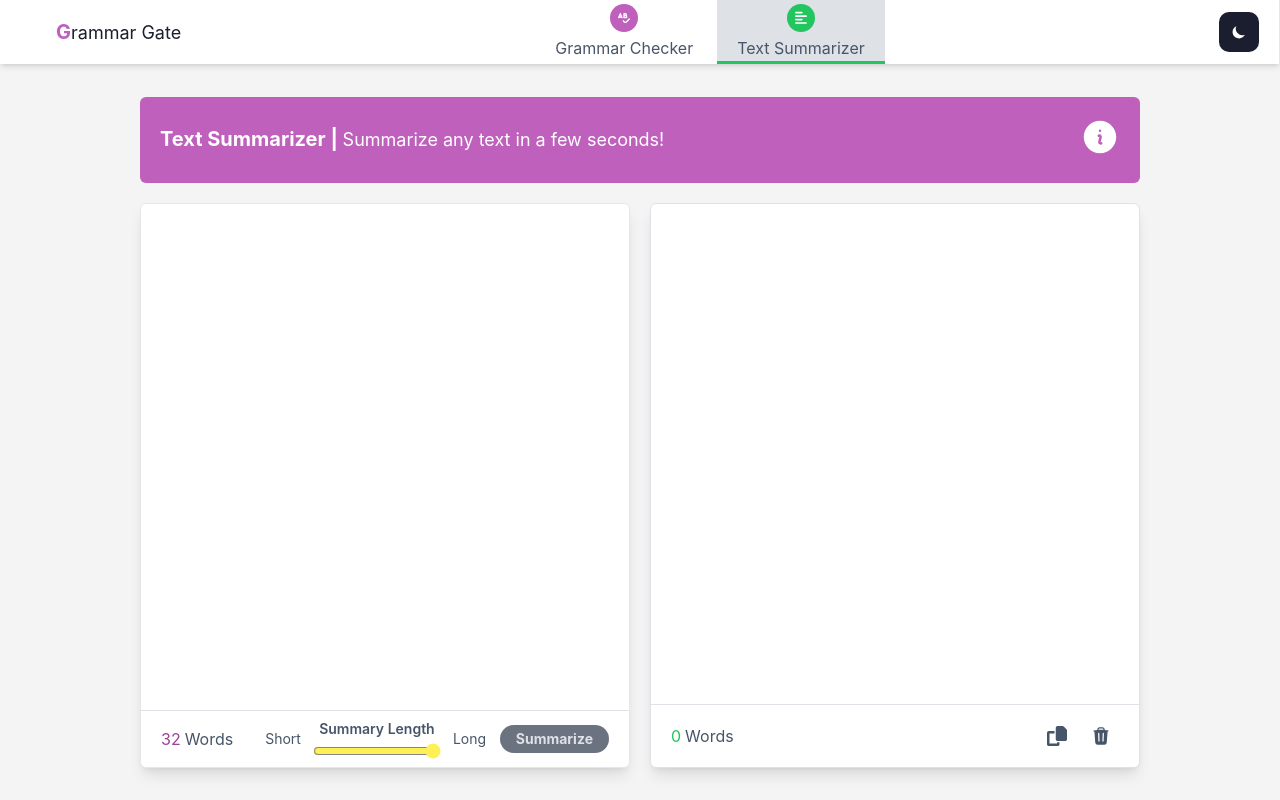
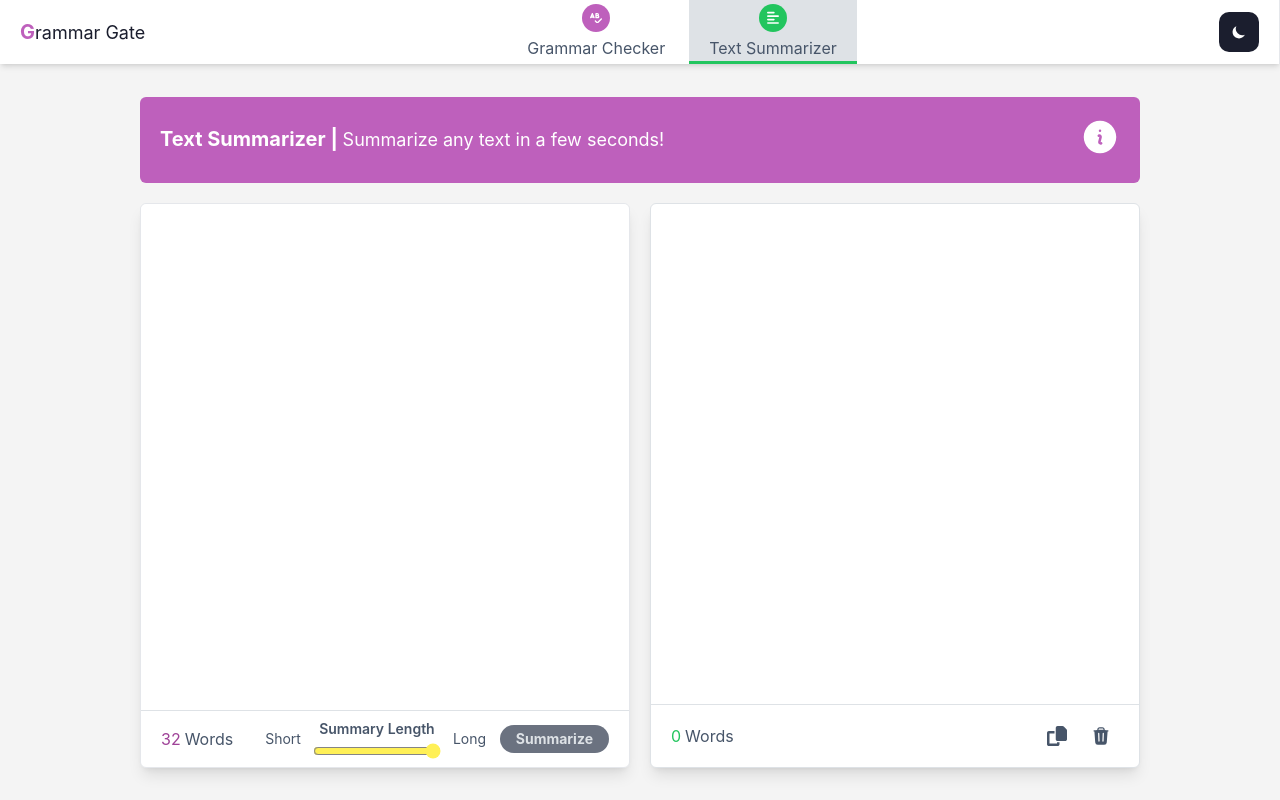
Before and after one commit to GabrielCarames/grammar-gate, a Next.js app: page /text-summarizer in a window 1280 px wide. Built offline with nearby package versions, Linux system fonts and the light colour scheme; no server answers.

Commit message:
fix: fix navbar styles

```diff
--- a/src/components/GrammarChecker/Aside.tsx
+++ b/src/components/GrammarChecker/Aside.tsx
@@ -6,14 +6,14 @@ export default function Aside() {
   const { corrections } = useCorrectionsContext()
 
   return (
-    <aside className="w-full md:w-96 md:max-h-screen bg-white dark:bg-gray-1 text-gray-1 dark:text-white p-5 shadow-lg">
+    <aside className="w-full lg:w-96 md:max-h-screen bg-white dark:bg-gray-1 text-gray-1 dark:text-white p-5 shadow-lg">
       <h2 className="text-base lg:text-lg mb-10">General corrections</h2>
       {corrections?.corrections?.length === 0 && (
         <p className="text-center text-sm lg:text-base text-[#475569] dark:text-white">
           No corrections available. Well done!
         </p>
       )}
-      <ul className="h-max md:h-[calc(100%-100px)] flex flex-col gap-5 overflow-y-auto">
+      <ul className="h-max lg:h-[calc(100%-100px)] flex flex-col gap-5 overflow-y-auto">
         {corrections?.corrections?.map((correction: CorrectionProps) => (
           <Correction correction={correction} key={correction.id} />
         ))}
--- a/src/components/Navbar.tsx
+++ b/src/components/Navbar.tsx
@@ -11,9 +11,9 @@ export default function Navbar() {
   return (
     <section className="w-full h-max bg-white dark:bg-gray-1 border-r dark:border-r-gray-2 mb-5 2xl:mb-0 shadow-md">
       <div className="w-full h-full flex flex-wrap lg:flex-row md:flex-nowrap items-center justify-center lg:justify-start md:px-5">
-        <div className="w-full md:max-w-max flex justify-between py-2 border-b-[0.5px] md:border-none border-white-2 dark:border-gray-3 px-5">
-          <Link href="/" className="w-max">
-            <h2 className="text-base md:text-lg text-gray-1 dark:text-white relative pl-4">
+        <div className="w-full md:max-w-max flex justify-between items-center py-2 border-b-[0.5px] md:border-none border-white-2 dark:border-gray-3 px-5 md:px-0">
+          <Link href="/">
+            <h2 className="text-base md:text-lg text-gray-1 dark:text-white">
               <span className="text-pink-1 font-bold text-xl">G</span>
               rammar Gate
             </h2>
--- a/src/pages/grammar-checker/index.tsx
+++ b/src/pages/grammar-checker/index.tsx
@@ -5,7 +5,7 @@ import TextareaSection from "@/components/TextareaSection"
 
 export default function GrammarChecker() {
   return (
-    <main className="flex flex-wrap gap-y-5 md:flex-nowrap bg-white-1 dark:bg-black text-white w-full h-screen md:pt-0">
+    <main className="flex flex-wrap gap-y-5 lg:flex-nowrap bg-white-1 dark:bg-black text-white w-full h-screen md:pt-0">
       <div id="modal-root"></div>
       <div className="flex flex-col w-full">
         <Navbar />
```
